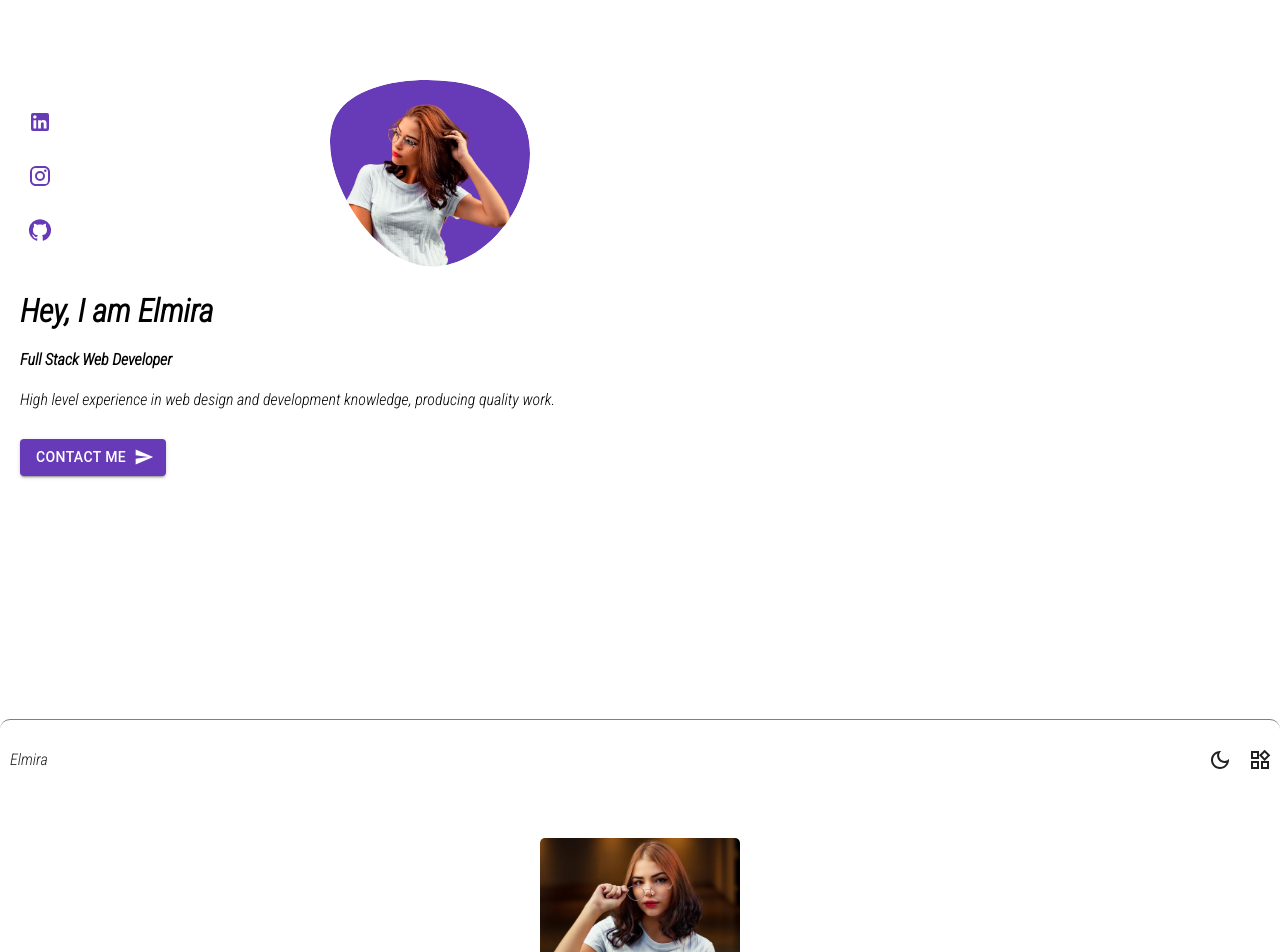
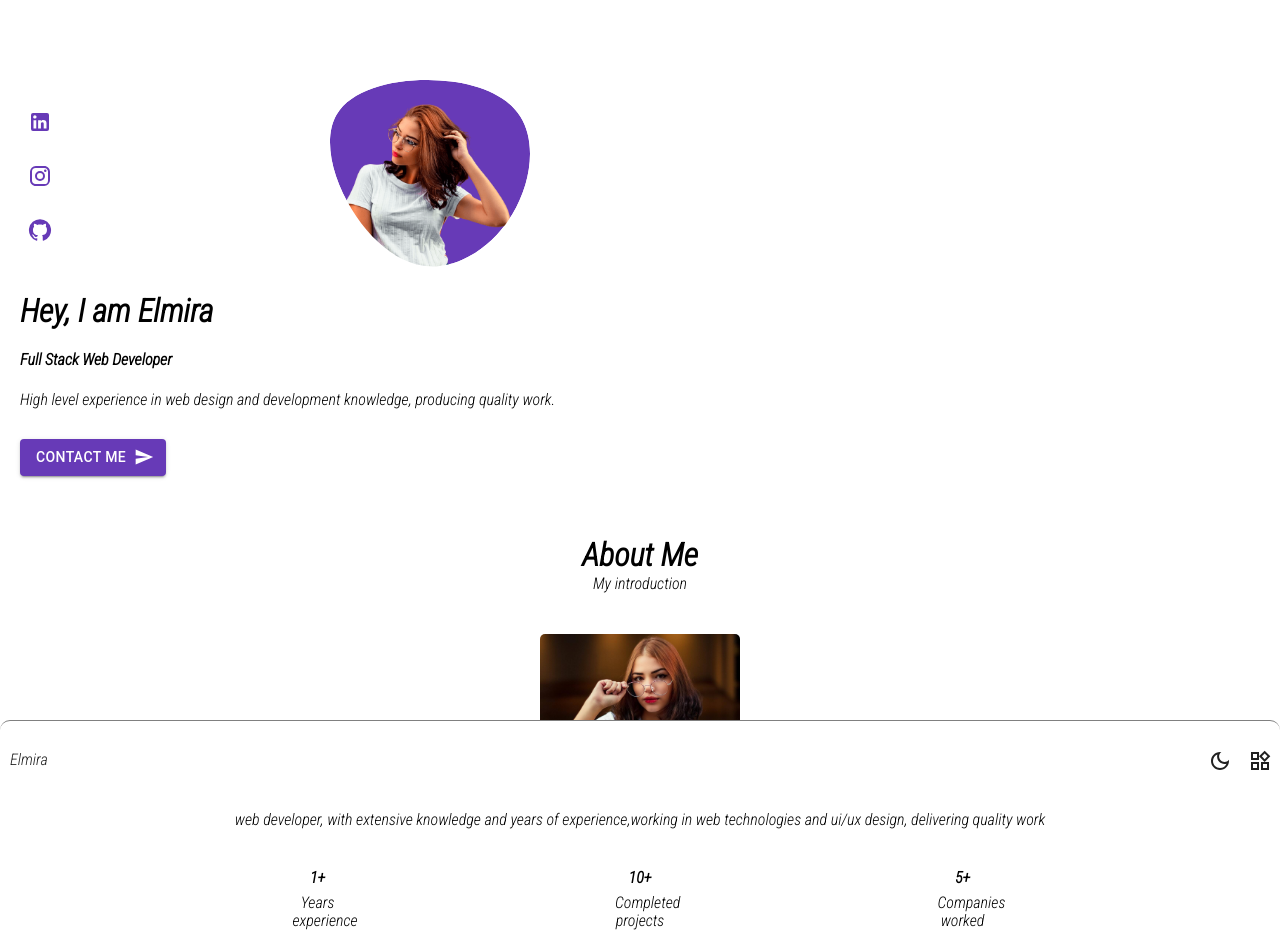
Before and after one commit to smkamaldar/portfolio, a React (Create React App) app: page / in a window 1280 px wide. Shown: the top 952 px of the page. Built offline with nearby package versions, Linux system fonts and the light colour scheme.

Commit message:
fixing height

```diff
--- a/src/app.scss
+++ b/src/app.scss
@@ -3,10 +3,12 @@
 * {
   font-family: "Roboto Condensed", sans-serif;
   --font-color-primary: #212121;
+  box-sizing: border-box;
 }
 
 section {
-  padding: 0 20px;
+  padding: 20px;
+  height: 100%;
 }
 
 button {
--- a/src/sections/About/about.scss
+++ b/src/sections/About/about.scss
@@ -1,6 +1,4 @@
 .about{
-    height: 90vh;
-
     &__title{
         text-align: center;
     }
--- a/src/sections/Hero/hero.scss
+++ b/src/sections/Hero/hero.scss
@@ -1,5 +1,4 @@
 .hero {
-    height: 80vh;
     padding-top: 80px;
 
     &__image {
```
